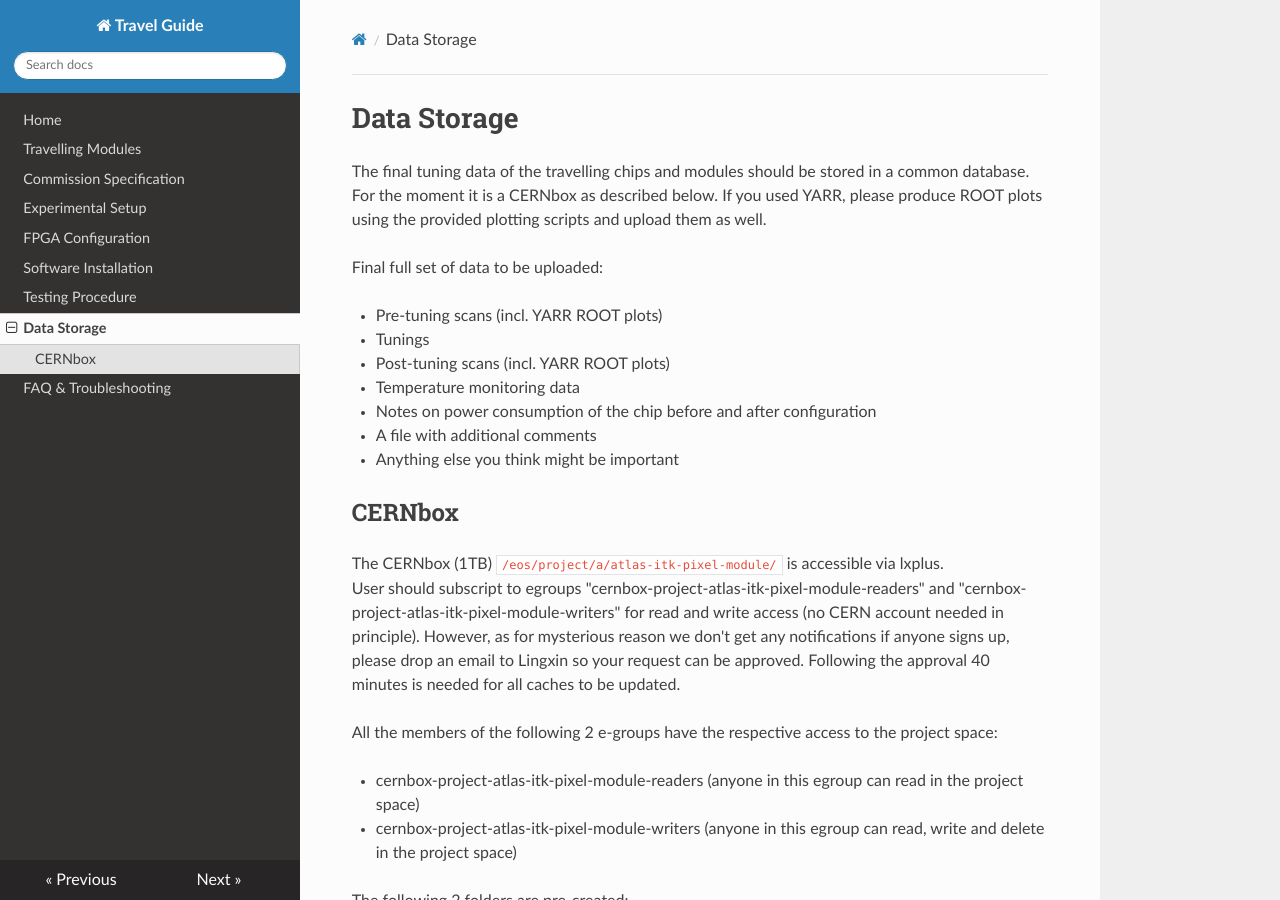
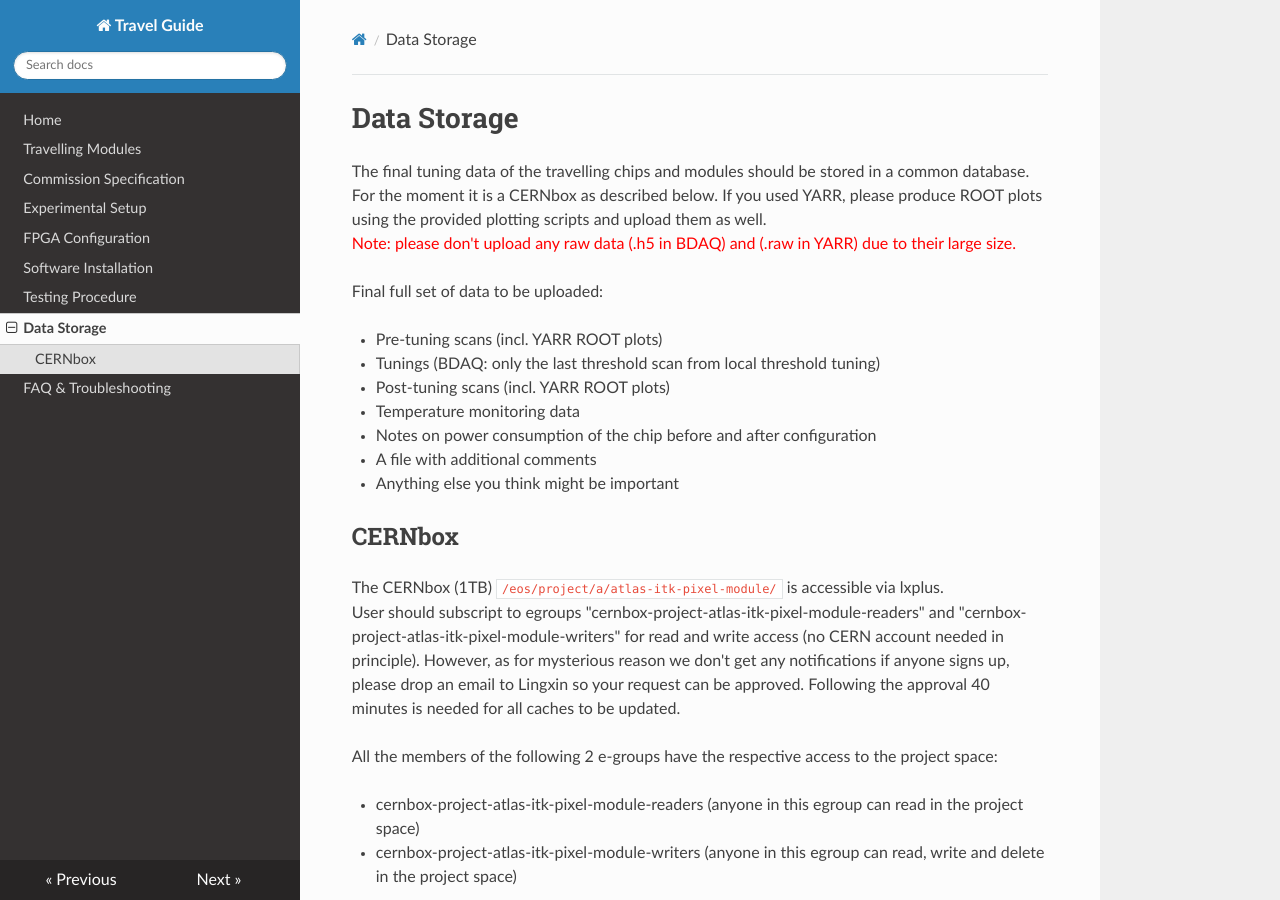
Before and after one commit to lime86/TravellingModule, an MkDocs documentation site: the page built from docs/datastorage.md, in a window 1280 px wide and 900 px high. Built offline with MkDocs 1.6.1, drawn with Linux system fonts in a browser that asks for light colours; nearby versions of some CDN libraries; old or Windows-style settings are respelled for this version of MkDocs.

Commit message:
add details on data upload

```diff
--- a/docs/datastorage.md
+++ b/docs/datastorage.md
@@ -3,11 +3,12 @@ Data Storage
 
 The final tuning data of the travelling chips and modules should be stored in a common database. For the moment it is a CERNbox as described below.
 If you used YARR, please produce ROOT plots using the provided plotting scripts and upload them as well.
+<span style="color:red">Note: please don't upload any raw data (.h5 in BDAQ) and (.raw in YARR) due to their large size.</span>
 
 Final full set of data to be uploaded:
 
 - Pre-tuning scans (incl. YARR ROOT plots)
-- Tunings
+- Tunings (BDAQ: only the last threshold scan from local threshold tuning)
 - Post-tuning scans (incl. YARR ROOT plots)
 - Temperature monitoring data
 - Notes on power consumption of the chip before and after configuration
```
